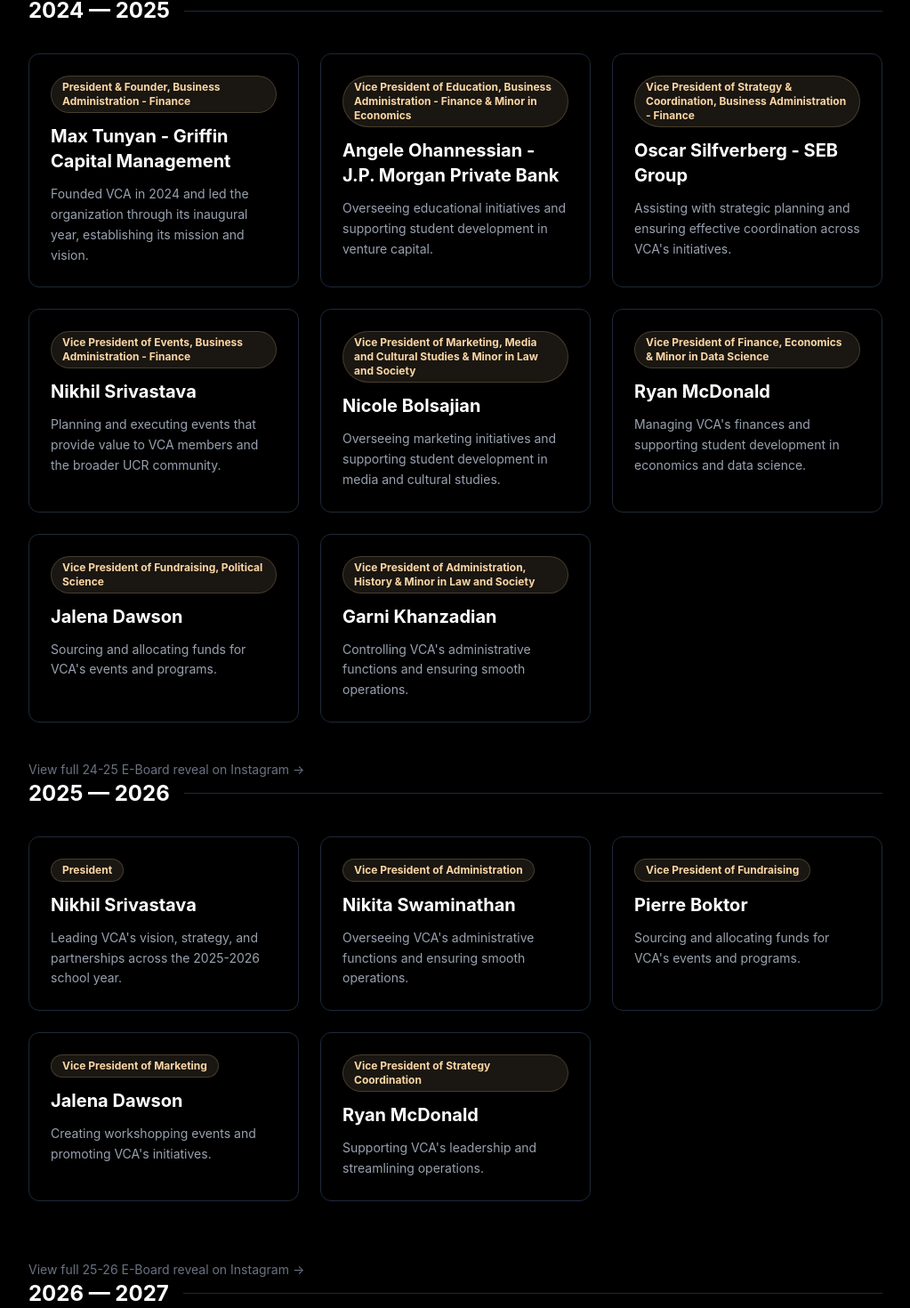
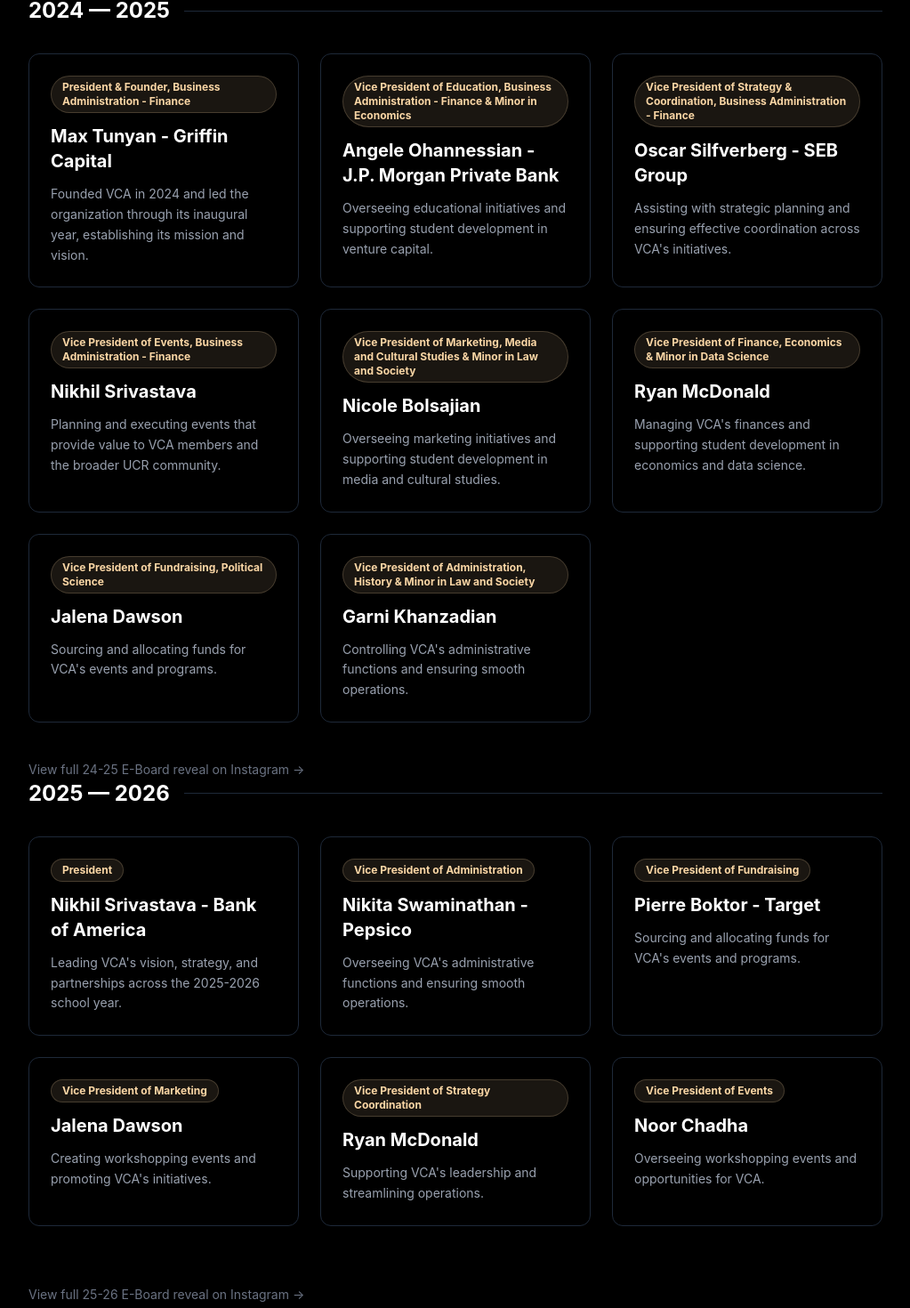
Before and after one commit to Kovaloka/vca-website, a React (Vite) app in the folder vca-website/: page / in a window 1280 px wide. Shown: the part 3176-4646 px from the top of the page at 89% size, without its empty margins (128-1151 px from the left). Built offline with nearby package versions, Linux system fonts and the light colour scheme.

Commit message:
updated E-board again

```diff
--- a/vca-website/src/components/EBoard.jsx
+++ b/vca-website/src/components/EBoard.jsx
@@ -1,7 +1,7 @@
 function EBoard() {
   const board2425 = [
     {
-      name: "Max Tunyan - Griffin Capital Management",
+      name: "Max Tunyan - Griffin Capital",
       role: "President & Founder, Business Administration - Finance",
       description: "Founded VCA in 2024 and led the organization through its inaugural year, establishing its mission and vision."
     },
@@ -44,17 +44,17 @@ function EBoard() {
   ]
   const board2526 = [
     {
-      name: "Nikhil Srivastava",
+      name: "Nikhil Srivastava - Bank of America",
       role: "President",
       description: "Leading VCA's vision, strategy, and partnerships across the 2025-2026 school year."
     },
     {
-      name: "Nikita Swaminathan",
+      name: "Nikita Swaminathan - Pepsico",
       role: "Vice President of Administration",
       description: "Overseeing VCA's administrative functions and ensuring smooth operations."
     },
     {
-      name: "Pierre Boktor",
+      name: "Pierre Boktor - Target",
       role: "Vice President of Fundraising",
       description: "Sourcing and allocating funds for VCA's events and programs."
     },
@@ -67,6 +67,11 @@ function EBoard() {
       name: "Ryan McDonald",
       role: "Vice President of Strategy Coordination",
       description: "Supporting VCA's leadership and streamlining operations."
+    },
+    {
+      name: "Noor Chadha",
+      role: "Vice President of Events",
+      description: "Overseeing workshopping events and opportunities for VCA."
     },
   ]
 
```
